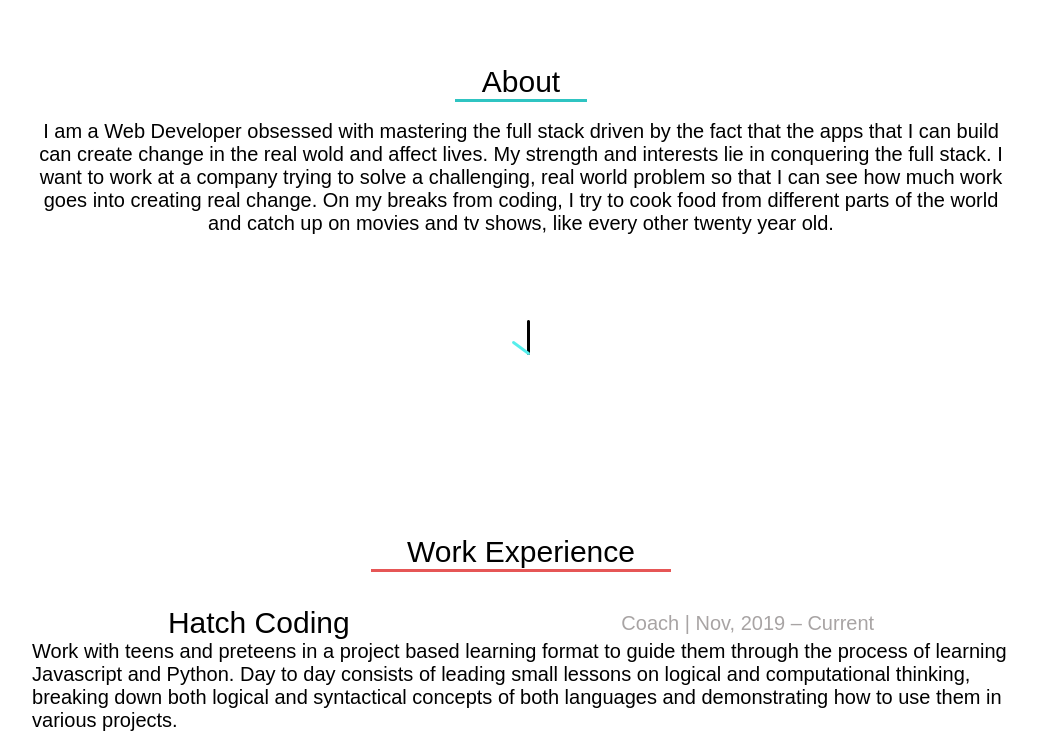
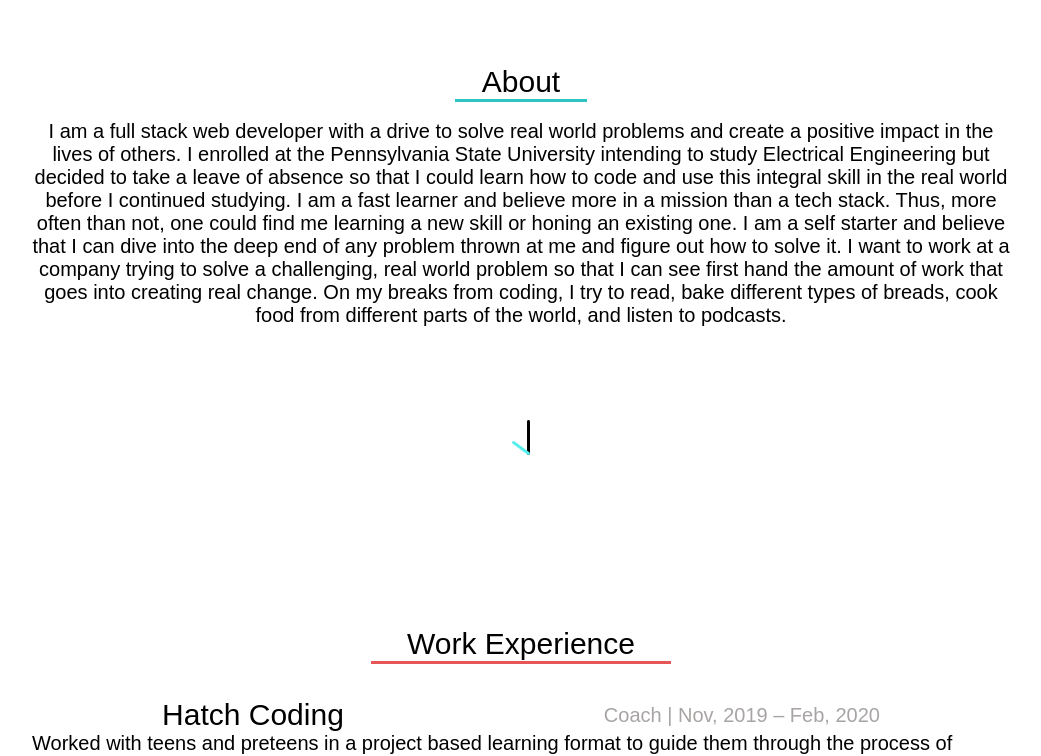
Before and after one commit to RageItalic/brownjesus, a React (Create React App) app: page /resume in a window 1280 px wide. Shown: the part 280-1036 px from the top of the page, without its empty margins (119-1160 px from the left). Built offline with nearby package versions, Linux system fonts and the light colour scheme.

Commit message:
making updates. Changed things on resume, changed face image

```diff
--- a/src/App.css
+++ b/src/App.css
@@ -10,7 +10,7 @@
 }
 
 html {
-  font-family: 'Avenir Next', 'Montserrat', Arial, sans-serif;
+  font-family: "Avenir Next", "Montserrat", Arial, sans-serif;
   font-weight: 100;
   position: relative;
   min-height: 100%;
@@ -19,7 +19,7 @@ html {
 body {
   width: 76.4%;
   margin: auto;
-/*  background-image: url('./assets/backgroundAccents/bgAccent1.svg');
+  /*  background-image: url('./assets/backgroundAccents/bgAccent1.svg');
   background-size: contain;
   background-repeat: no-repeat;*/
 }
@@ -52,15 +52,15 @@ h2 span {
 }
 
 h2 span:nth-child(1) {
-  color: #E65656;
+  color: #e65656;
 }
 
 h2 span:nth-child(2) {
-  color: #2FC4C2;
+  color: #2fc4c2;
 }
 
 h2 span:nth-child(3) {
-  color: #A1F575;
+  color: #a1f575;
 }
 
 .centerHeader {
@@ -77,7 +77,7 @@ h2 span:nth-child(3) {
   left: 0;
   right: 0;
   margin: auto;
-  top: 600px;
+  top: 700px;
 }
 
 /*----Nav----*/
@@ -100,6 +100,7 @@ h2 span:nth-child(3) {
 .logo {
   font-weight: bold;
   font-size: 40px;
+  text-decoration: none;
 }
 
 .link {
@@ -132,7 +133,7 @@ label {
   width: 100%;
   margin: 0px;
   display: none;
-  background-color: rgba(255,255,255,0.1);
+  background-color: rgba(255, 255, 255, 0.1);
 }
 
 .mobileNavLinks ul li {
@@ -171,19 +172,19 @@ label {
 }
 
 .aboutSection .underline {
-  border-bottom: 3px solid #2FC4C2;
+  border-bottom: 3px solid #2fc4c2;
   width: 132px;
   margin: auto;
 }
 
 .workSection .underline {
-  border-bottom: 3px solid #E65656;
+  border-bottom: 3px solid #e65656;
   width: 300px;
   margin: auto;
 }
 
 .eduSection .underline {
-  border-bottom: 3px solid #A1F575;
+  border-bottom: 3px solid #a1f575;
   width: 200px;
   margin: auto;
 }
@@ -199,7 +200,10 @@ label {
   margin-bottom: 50px;
 }
 
-.work1, .work2, .edu1, .edu2 {
+.work1,
+.work2,
+.edu1,
+.edu2 {
   margin-top: 34px;
 }
 
@@ -210,10 +214,12 @@ label {
 }
 
 .title p {
-  color: #A8A4A4
+  color: #a8a4a4;
 }
 
-.work1 .workDesc, .work2 .workDesc, .edu1 .eduDesc{
+.work1 .workDesc,
+.work2 .workDesc,
+.edu1 .eduDesc {
   text-align: left;
 }
 
@@ -234,7 +240,7 @@ label {
 }
 
 .devIcon:nth-child(3) {
-  fill: #56EEEC;
+  fill: #56eeec;
 }
 
 .portfolioItem {
@@ -249,8 +255,9 @@ label {
   width: 420px;
 }
 
-.projectDesc span, .projectDesc span a {
-  color: #56EEEC;
+.projectDesc span,
+.projectDesc span a {
+  color: #56eeec;
   text-decoration: none;
 }
 
@@ -273,7 +280,6 @@ label {
   height: auto;
   margin: auto;
 }
-
 
 /*----Footer----*/
 .footer {
@@ -323,8 +329,7 @@ label {
     background-color: red;
   }*/
 
-
-  .nav ul{
+  .nav ul {
     display: none;
   }
 
@@ -345,7 +350,6 @@ label {
   .landingRight img {
     margin-top: -30px;
   }
-
 
   .scroll {
     display: none;
@@ -375,6 +379,7 @@ label {
     margin-top: 20px;
     height: 75px;
     width: auto;
+    font-size: 30px;
   }
 
   .nav ul {
@@ -397,7 +402,7 @@ label {
   }
 
   .landingRight img {
-    margin-top: -40px;
+    margin-top: -50px;
     max-height: 250px;
     width: auto;
   }
--- a/src/components/Blog.js
+++ b/src/components/Blog.js
@@ -1,4 +1,4 @@
-import React, {Component} from 'react'
+import React, { Component } from "react";
 
 class Blog extends Component {
   render() {
@@ -10,25 +10,32 @@ class Blog extends Component {
         <br />
         <div className="textContainer">
           <p>
-						There are a lot of things I dont know how to do.
-						Sometimes they are tiny little detail oriented things (like the logo you see in the Navbar).
-						Other times, they are much bigger and more important things
-						(like using JWTs for authentication when your frontend and backend are seperate projects).
+            My opinions are important, and thus, everyone must know what I am
+            thinking at all times. <br /> <b>LOL. No, not really.</b>
           </p>
           <br />
           <p>
-						My goal for this blog is to write about
-						and explain the things I didn’t know how to do myself.
-						It’ll be mission accomplished if even one person doesn’t
-						have to go through the same struggles I did.
+            There are a lot of things I dont know how to do. Sometimes they are
+            tiny little detail oriented things (like how to animate a logo).
+            Other times, they are much bigger and more important things (like
+            using JWTs for authentication when your frontend and backend are
+            seperate projects).
           </p>
+          <br />
+          <p>
+            My goal for this blog is to write about and explain the things I
+            didn’t know how to do myself. It’ll be mission accomplished if even
+            one person doesn’t have to go through the same struggles I did.
+          </p>
+          <br />
+          <p>Also, fooood. I'll probably write about food.</p>
         </div>
+        {/* <br />
         <br />
-				<br />
-				<br />
+        <br /> */}
       </div>
-		)
+    );
   }
 }
 
-export default Blog
+export default Blog;
--- a/src/components/Home.js
+++ b/src/components/Home.js
@@ -1,6 +1,6 @@
-import React, {Component} from 'react'
-import face from '../assets/face_img.svg'
-import '../App.css'
+import React, { Component } from "react";
+import me from "../assets/me.JPG";
+import "../App.css";
 
 class Home extends Component {
   render() {
@@ -11,10 +11,22 @@ class Home extends Component {
             <h1>Hi,</h1>
             <br />
             <h2>
-							I am a <span>Full Stack Web <br />
-							Developer</span>, <span>Pizza <br/>
-							Enthusiast</span> and <span>Life Long <br />
-							Beginner</span>.
+              I am a{" "}
+              <span>
+                Full Stack Web <br />
+                Developer
+              </span>
+              ,{" "}
+              <span>
+                Pizza <br />
+                Enthusiast
+              </span>{" "}
+              and{" "}
+              <span>
+                Life Long <br />
+                Beginner
+              </span>
+              .
             </h2>
             <br />
             <h2>
@@ -23,12 +35,16 @@ class Home extends Component {
             </h2>
           </div>
           <div className="landingRight">
-						<img src={face} alt="Parth Patel Img"/>
+            <img
+              src={me}
+              alt="Parth Patel Img"
+              style={{ height: 500, "border-radius": 10 }}
+            />
           </div>
         </div>
       </div>
-		)
+    );
   }
 }
 
-export default Home
+export default Home;
--- a/src/components/Resume.js
+++ b/src/components/Resume.js
@@ -14,14 +14,21 @@ class Resume extends Component {
           <h2 className="underline">About</h2>
           <br />
           <p>
-            I am a Web Developer obsessed with mastering the full stack driven
-            by the fact that the apps that I can build can create change in the
-            real wold and affect lives. My strength and interests lie in
-            conquering the full stack. I want to work at a company trying to
-            solve a challenging, real world problem so that I can see how much
-            work goes into creating real change. On my breaks from coding, I try
-            to cook food from different parts of the world and catch up on
-            movies and tv shows, like every other twenty year old.
+            I am a full stack web developer with a drive to solve real world
+            problems and create a positive impact in the lives of others. I
+            enrolled at the Pennsylvania State University intending to study
+            Electrical Engineering but decided to take a leave of absence so
+            that I could learn how to code and use this integral skill in the
+            real world before I continued studying. I am a fast learner and
+            believe more in a mission than a tech stack. Thus, more often than
+            not, one could find me learning a new skill or honing an existing
+            one. I am a self starter and believe that I can dive into the deep
+            end of any problem thrown at me and figure out how to solve it. I
+            want to work at a company trying to solve a challenging, real world
+            problem so that I can see first hand the amount of work that goes
+            into creating real change. On my breaks from coding, I try to read,
+            bake different types of breads, cook food from different parts of
+            the world, and listen to podcasts.
           </p>
         </div>
         <img className="scroll" src={downArrow} alt="Scroll Arrow" />
@@ -30,22 +37,22 @@ class Resume extends Component {
           <div className="work1">
             <div className="title">
               <h2>Hatch Coding</h2>
-              <p>Coach | Nov, 2019 – Current</p>
+              <p>Coach | Nov, 2019 – Feb, 2020</p>
             </div>
             <div className="workDesc">
               <p>
-                Work with teens and preteens in a project based learning format
-                to guide them through the process of learning Javascript and
-                Python. Day to day consists of leading small lessons on logical
-                and computational thinking, breaking down both logical and
-                syntactical concepts of both languages and demonstrating how to
-                use them in various projects.
+                Worked with teens and preteens in a project based learning
+                format to guide them through the process of learning Javascript
+                and Python. Day to day consisted of leading small lessons on
+                logical and computational thinking, breaking down both logical
+                and syntactical concepts of both languages and demonstrating how
+                to use them in various projects.
               </p>
             </div>
           </div>
           <div className="work2">
             <div className="title">
-              <p>Lead Developer (Part-Time Contract) | Dec, 2017 – Apr, 2018</p>
+              <p>Developer (Part-Time Contract) | Dec, 2017 – Apr, 2018</p>
               <h2>CaloBox</h2>
             </div>
             <div className="workDesc">
```
Also changed, not shown: src/components/Footer.js (+39 -25 lines), src/components/Work.js (+34 -34 lines), 1 other file (tests, documents, lock files or other folders). Lines whose indentation alone changed are shown as unchanged.
